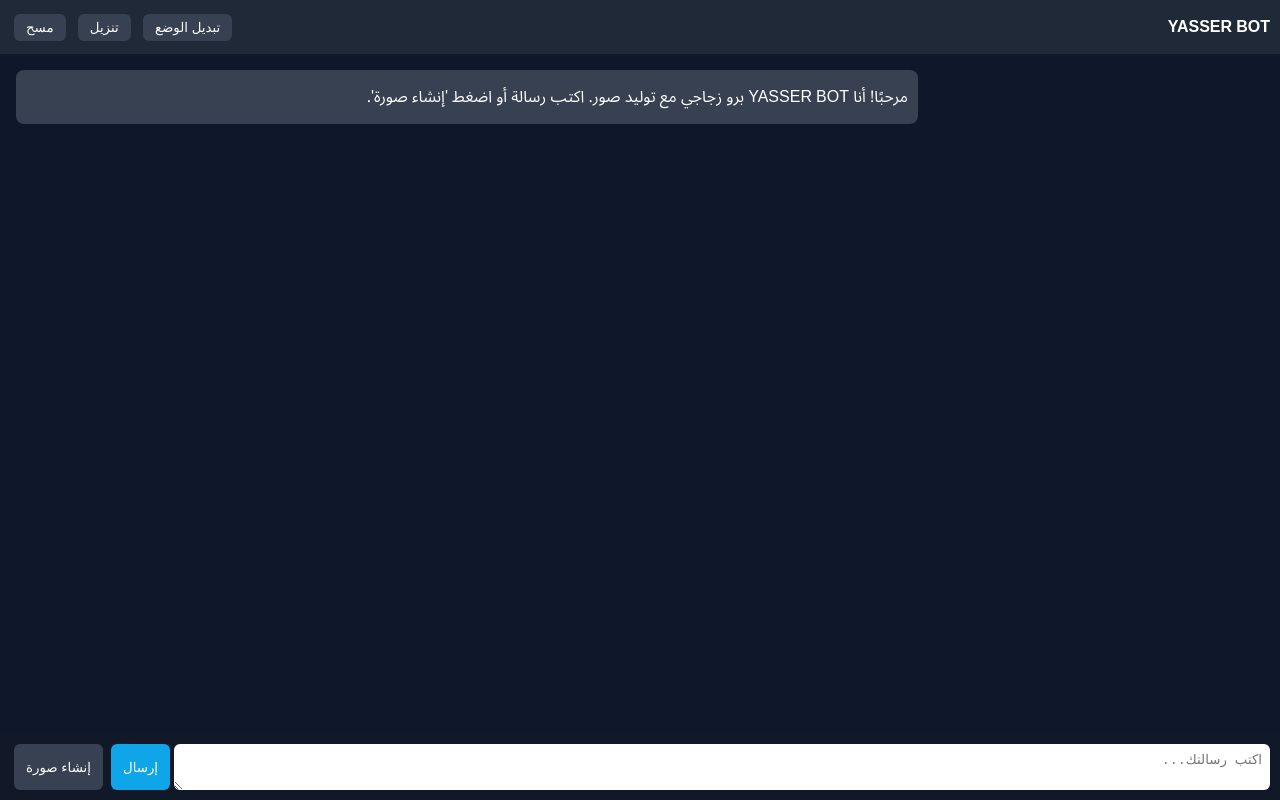
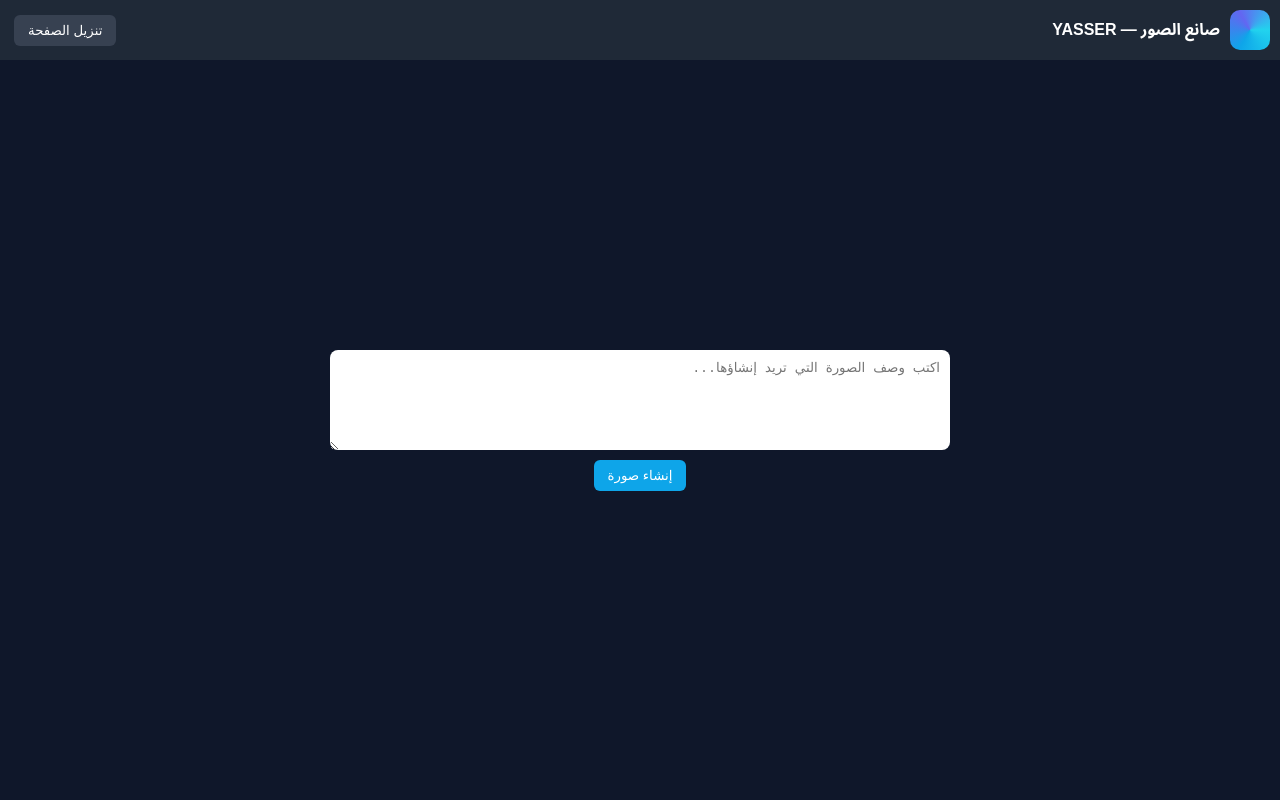
Before and after one commit to ya8796202-dotcom/programming, a plain HTML site: page index.html in a window 1280 px wide. Drawn offline with Linux system fonts and the light colour scheme.

Commit message:
Update index.html

```diff
--- a/index.html
+++ b/index.html
@@ -3,97 +3,78 @@
 <head>
 <meta charset="utf-8">
 <meta name="viewport" content="width=device-width,initial-scale=1">
-<title>YASSER BOT — برو زجاجي مع توليد صور</title>
+<title>صانع الصور — YASSER</title>
 <meta name="theme-color" content="#0ea5e9">
 <style>
   body{margin:0;font-family:"Noto Sans Arabic",sans-serif;background:#0f172a;color:#fff;display:flex;flex-direction:column;height:100vh}
   header{background:#1f2937;padding:10px;display:flex;justify-content:space-between;align-items:center}
-  .btn{padding:6px 12px;border:none;border-radius:6px;cursor:pointer;margin:0 4px}
+  .btn{padding:8px 14px;border:none;border-radius:6px;cursor:pointer;margin:0 4px}
   .btn.primary{background:#0ea5e9;color:#fff}
   .btn.secondary{background:#374151;color:#fff}
-  #messages{flex:1;overflow:auto;padding:10px}
-  .bubble{margin:6px;padding:10px;border-radius:8px;max-width:70%}
-  .user{background:#2563eb;margin-left:auto}
-  .bot{background:#374151;margin-right:auto}
-  footer{display:flex;padding:10px;background:#111827}
-  textarea{flex:1;padding:8px;border-radius:6px;border:none}
+  main{flex:1;display:flex;flex-direction:column;align-items:center;justify-content:center;padding:20px}
+  textarea{width:80%;max-width:600px;height:80px;padding:10px;border-radius:8px;border:none;margin-bottom:10px}
+  #output{margin-top:20px;max-width:80%;text-align:center}
+  #output img{max-width:100%;border-radius:12px;box-shadow:0 6px 20px rgba(0,0,0,0.5)}
 </style>
 </head>
 <body>
 <header>
-  <div><strong>YASSER BOT</strong></div>
+  <div style="display:flex;align-items:center;gap:10px">
+    <!-- أيقونة مناسبة: كاميرا -->
+    <div style="width:40px;height:40px;border-radius:10px;background:conic-gradient(from 210deg,#0ea5e9,#6366f1,#22d3ee,#0ea5e9)"></div>
+    <strong>صانع الصور — YASSER</strong>
+  </div>
   <div>
-    <button id="modeBtn" class="btn secondary">تبديل الوضع</button>
     <button id="installBtn" class="btn secondary" style="display:none">تثبيت</button>
-    <button id="downloadBtn" class="btn secondary">تنزيل</button>
-    <button id="clearBtn" class="btn secondary">مسح</button>
+    <button id="downloadBtn" class="btn secondary">تنزيل الصفحة</button>
   </div>
 </header>
-<div id="messages"></div>
-<footer>
-  <textarea id="input" placeholder="اكتب رسالتك..."></textarea>
-  <button id="sendBtn" class="btn primary">إرسال</button>
-  <button id="imgBtn" class="btn secondary">إنشاء صورة</button>
-</footer>
+
+<main>
+  <textarea id="desc" placeholder="اكتب وصف الصورة التي تريد إنشاؤها..."></textarea>
+  <button id="createBtn" class="btn primary">إنشاء صورة</button>
+  <div id="output"></div>
+</main>
 
 <script>
 document.addEventListener('DOMContentLoaded',()=>{
-  const sendBtn=document.getElementById('sendBtn');
-  const input=document.getElementById('input');
-  const messages=document.getElementById('messages');
-  const modeBtn=document.getElementById('modeBtn');
+  const desc=document.getElementById('desc');
+  const createBtn=document.getElementById('createBtn');
+  const output=document.getElementById('output');
   const installBtn=document.getElementById('installBtn');
   const downloadBtn=document.getElementById('downloadBtn');
-  const clearBtn=document.getElementById('clearBtn');
-  const imgBtn=document.getElementById('imgBtn');
   let deferredPrompt=null;
 
-  function addBubble(text,cls){
-    const div=document.createElement('div');
-    div.className="bubble "+cls;
-    div.textContent=text;
-    messages.appendChild(div);
-    messages.scrollTop=messages.scrollHeight;
-  }
+  // إنشاء صورة (في النسخة الحقيقية يتم استدعاء خدمة توليد الصور)
+  createBtn.onclick=()=>{
+    const text=desc.value.trim();
+    if(!text){alert("اكتب وصف الصورة أولاً");return;}
+    output.innerHTML="<p>جارٍ إنشاء صورة بناءً على الوصف: "+text+"</p>";
+    // هنا يتم استدعاء خدمة توليد الصور الفعلية
+    // في النموذج الحالي سنعرض صورة تجريبية
+    setTimeout(()=>{
+      const img=document.createElement('img');
+      img.src="https://picsum.photos/600/400?random="+Math.floor(Math.random()*1000);
+      output.innerHTML="";
+      output.appendChild(img);
+    },1000);
+  };
 
-  function send(){
-    const q=input.value.trim();
-    if(!q) return;
-    addBubble("أنت: "+q,'user');
-    input.value="";
-    setTimeout(()=>addBubble("YASSER BOT: رد ذكي على '"+q+"'",'bot'),300);
-  }
-
-  sendBtn.onclick=send;
-  input.onkeydown=(e)=>{if(e.key==="Enter"&&!e.shiftKey){e.preventDefault();send();}};
-
-  modeBtn.onclick=()=>document.body.classList.toggle('yellow');
-  clearBtn.onclick=()=>{messages.innerHTML="";};
+  // تنزيل الصفحة
   downloadBtn.onclick=()=>{
     const html=document.documentElement.outerHTML;
     const blob=new Blob([html],{type:'text/html'});
     const url=URL.createObjectURL(blob);
-    const a=document.createElement('a');a.href=url;a.download="YASSER-BOT.html";a.click();URL.revokeObjectURL(url);
+    const a=document.createElement('a');a.href=url;a.download="ImageMaker-YASSER.html";a.click();URL.revokeObjectURL(url);
   };
 
+  // PWA install
   window.addEventListener('beforeinstallprompt',(e)=>{
     e.preventDefault();deferredPrompt=e;installBtn.style.display='inline-block';
   });
   installBtn.onclick=async()=>{
     if(deferredPrompt){deferredPrompt.prompt();await deferredPrompt.userChoice;deferredPrompt=null;installBtn.style.display='none';}
   };
-
-  // زر إنشاء صورة
-  imgBtn.onclick=()=>{
-    const desc=prompt("اكتب وصف الصورة التي تريد إنشاؤها:");
-    if(!desc) return;
-    addBubble("جارٍ إنشاء صورة: "+desc,'bot');
-    // هنا يتم استدعاء خدمة توليد الصور (graphic_art) في النسخة الحقيقية
-    // في هذا النموذج سنعرض رسالة فقط
-    setTimeout(()=>addBubble("✅ تم إنشاء صورة بناءً على الوصف: "+desc,'bot'),1000);
-  };
-
-  addBubble("مرحبًا! أنا YASSER BOT برو زجاجي مع توليد صور. اكتب رسالة أو اضغط 'إنشاء صورة'.",'bot');
 });
 </script>
 </body>
```
